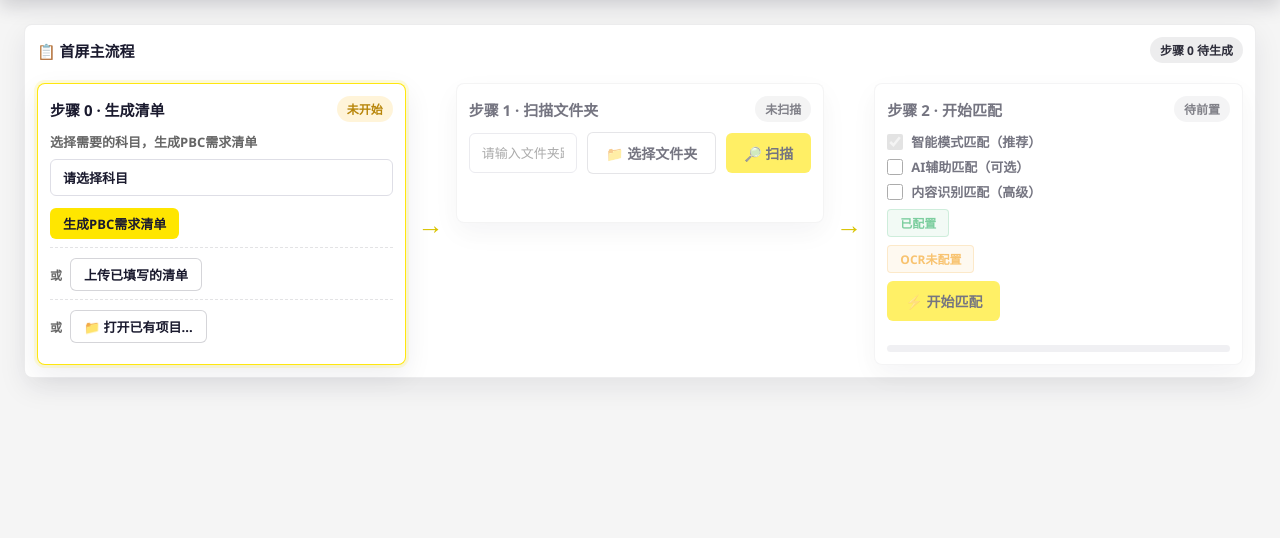
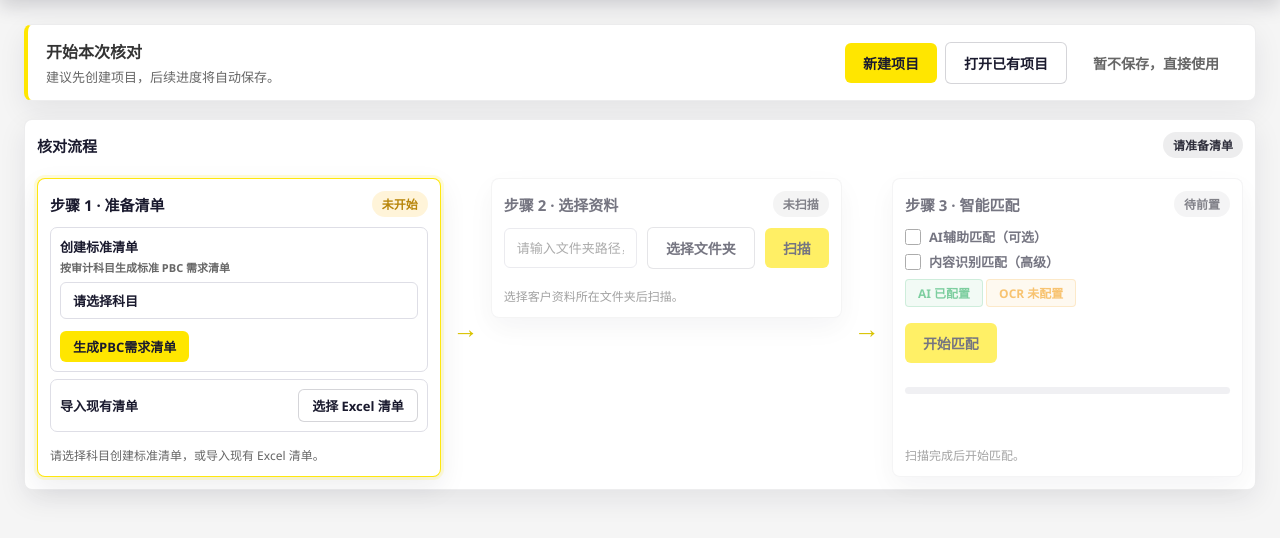
Before and after one commit to melody6l/PBCV2, a Flask app: page / in a window 1280 px wide. Shown: the part 67-605 px from the top of the page. Run offline with Flask 3, Linux system fonts and the light colour scheme; some libraries are stand-ins or nearby versions.

```diff
--- a/app.py
+++ b/app.py
@@ -257,6 +257,50 @@ def get_matched_paths(state):
     return matched
 
 
+def prune_match_results(results, valid_paths):
+    """删除已不存在的文件引用，保留仍有效的历史及人工匹配。"""
+    valid = {os.path.normcase(os.path.normpath(path)) for path in valid_paths}
+    pruned = []
+    for original in results or []:
+        result = dict(original)
+        paths = result.get("matched_files") or []
+        names = result.get("matched_names") or []
+        types = result.get("matched_types") or []
+        kept_positions = [
+            index for index, path in enumerate(paths)
+            if os.path.normcase(os.path.normpath(path)) in valid
+        ]
+        result["matched_files"] = [paths[index] for index in kept_positions]
+        result["matched_names"] = [
+            names[index] if index < len(names) else os.path.basename(paths[index])
+            for index in kept_positions
+        ]
+        result["matched_types"] = [
+            types[index] if index < len(types) else ("文件夹" if os.path.isdir(paths[index]) else "文件")
+            for index in kept_positions
+        ]
+        result["match_count"] = len(result["matched_files"])
+        if not result["matched_files"]:
+            result["status"] = "未匹配"
+            result["company_coverage"] = {}
+        else:
+            coverage = {}
+            for company, company_data in (result.get("company_coverage") or {}).items():
+                kept_files = [
+                    path for path in company_data.get("files", [])
+                    if os.path.normcase(os.path.normpath(path)) in valid
+                ]
+                kept_folders = [
+                    path for path in company_data.get("folders", [])
+                    if os.path.normcase(os.path.normpath(path)) in valid
+                ]
+                if kept_files or kept_folders:
+                    coverage[company] = {"files": kept_files, "folders": kept_folders}
+            result["company_coverage"] = coverage
+        pruned.append(result)
+    return pruned
+
+
 def build_browse_view_items(state):
     """构建以扫描资料为中心的动态层级列表。"""
     return build_browse_items(
@@ -297,63 +341,57 @@ def select_folder():
 
 @app.route("/api/scan-folder", methods=["POST"])
 def scan_folder():
-    """扫描指定文件夹"""
+    """只扫描指定文件夹并记录变化；匹配由用户在下一步明确触发。"""
     s = _state()
     data = request.get_json()
     folder_path = data.get("folder_path", "")
     if not folder_path or not os.path.isdir(folder_path):
         return jsonify({"error": "文件夹路径无效"}), 400
 
-    prev_files = s.get("scanned_files")
-    prev_folders = s.get("scanned_folders")
+    previous_root = s.get("scan_root") or ""
+    same_root = bool(previous_root) and os.path.normcase(os.path.abspath(previous_root)) == os.path.normcase(os.path.abspath(folder_path))
+    prev_files = s.get("scanned_files") if same_root else None
+    prev_folders = s.get("scanned_folders") if same_root else None
     if prev_files is None and prev_folders is None:
-        prev_files = s.get("previous_scanned_files") or None
-        prev_folders = s.get("previous_scanned_folders") or None
+        prev_files = (s.get("previous_scanned_files") or None) if same_root else None
+        prev_folders = (s.get("previous_scanned_folders") or None) if same_root else None
     scanned_files, scanned_folders = scan_all(folder_path)
     diff = calculate_diff(prev_files, scanned_files, prev_folders, scanned_folders)
 
+    s["previous_scanned_files"] = list(prev_files or [])
+    s["previous_scanned_folders"] = list(prev_folders or [])
     s["scanned_files"] = scanned_files
     s["scanned_folders"] = scanned_folders
     s["scan_root"] = folder_path
-
-    # 自动执行匹配
-    if s["checklist"]:
-        prev_results = s.get("match_results") if s["checklist"].get("has_previous_results") else None
-        # 获取公司列表
-        company_names = get_company_names_from_session(s)
-
-        results = match_files(
-            s["checklist"]["items"],
-            scanned_files,
-            scanned_folders,
-            prev_results=prev_results,
-            company_names=company_names,
-            merge_mode=True,  # 增量合并模式：已匹配项也检查新文件
-        )
-        s["match_results"] = results
-        matched_count, partial_count = result_counts(results)
-        return jsonify({
-            "success": True,
-            "scanned_count": len(scanned_files) + len(scanned_folders),
-            "diff": diff,
-            "checklist_diff": {
-                "new_count": len(s.get("new_items", [])),
-                "existing_count": len(s.get("existing_items", [])),
-            },
-            "results": results,
-            "matched_count": matched_count,
-            "partial_count": partial_count,
-            "total": len(results),
-            "root_path": folder_path,
-        })
+    if diff["mode"] == "full_scan":
+        pending_files = scanned_files
+        pending_folders = scanned_folders
+        match_required = True
     else:
-        return jsonify({
-            "success": True,
-            "scanned_count": len(scanned_files) + len(scanned_folders),
-            "diff": diff,
-            "results": [],
-            "message": "请先上传清单文件再执行匹配",
-        })
+        pending_files = diff["added_files"]
+        pending_folders = diff["added_folders"]
+        match_required = bool(diff["total_added"] or diff["total_removed"])
+    if not s.get("match_results"):
+        match_required = True
+        pending_files = scanned_files
+        pending_folders = scanned_folders
+    s["pending_match_files"] = pending_files
+    s["pending_match_folders"] = pending_folders
+    s["scan_needs_match"] = match_required
+    s["last_scan_diff"] = diff
+
+    return jsonify({
+        "success": True,
+        "scanned_count": len(scanned_files) + len(scanned_folders),
+        "file_count": len(scanned_files),
+        "folder_count": len(scanned_folders),
+        "diff": diff,
+        "match_required": match_required,
+        "has_previous_results": bool(s.get("match_results")),
+        "pending_file_count": len(pending_files),
+        "pending_folder_count": len(pending_folders),
+        "root_path": folder_path,
+    })
 
 
 @app.route("/api/match", methods=["POST"])
@@ -368,20 +406,31 @@ def do_match():
     if not s["scanned_files"] and not s.get("scanned_folders"):
         return jsonify({"error": "请先扫描目标文件夹"}), 400
 
-    prev_results = s.get("match_results") if incremental and s["checklist"].get("has_previous_results") else None
+    prev_results = None
+    candidate_files = s["scanned_files"]
+    candidate_folders = s.get("scanned_folders", [])
+    if incremental and s.get("match_results"):
+        all_valid_paths = list(s["scanned_files"]) + list(s.get("scanned_folders", []))
+        prev_results = prune_match_results(s["match_results"], all_valid_paths)
+        candidate_files = s.get("pending_match_files") or []
+        candidate_folders = s.get("pending_match_folders") or []
     # 获取公司列表
     company_names = get_company_names_from_session(s)
 
     started = time.perf_counter()
     results = match_files(
         s["checklist"]["items"],
-        s["scanned_files"],
-        s.get("scanned_folders", []),
+        candidate_files,
+        candidate_folders,
         prev_results=prev_results,
         company_names=company_names,
-        merge_mode=True,
+        merge_mode=bool(prev_results),
     )
     s["match_results"] = results
+    s["checklist"]["has_previous_results"] = True
+    s["pending_match_files"] = []
+    s["pending_match_folders"] = []
+    s["scan_needs_match"] = False
     matched_count, partial_count = result_counts(results)
     duration_ms = round((time.perf_counter() - started) * 1000)
     root = s.get("scan_root", "")
@@ -489,6 +538,10 @@ def gen_checklist():
             "items": items_for_match,
             "has_previous_results": False,
         }
+        s["match_results"] = None
+        s["pending_match_files"] = list(s.get("scanned_files") or [])
+        s["pending_match_folders"] = list(s.get("scanned_folders") or [])
+        s["scan_needs_match"] = bool(s.get("scanned_files") or s.get("scanned_folders"))
 
         return jsonify({
             "success": True,
@@ -567,6 +620,10 @@ def upload_checklist_v2():
             "has_previous_results": False,
         }
         s["checklist"] = checklist
+        s["match_results"] = None
+        s["pending_match_files"] = list(s.get("scanned_files") or [])
+        s["pending_match_folders"] = list(s.get("scanned_folders") or [])
+        s["scan_needs_match"] = bool(s.get("scanned_files") or s.get("scanned_folders"))
 
         return jsonify({
             "success": True,
@@ -2128,6 +2185,8 @@ def api_project_load():
         "scanned_files": s.get("scanned_files"),
         "scanned_folders": s.get("scanned_folders"),
         "scan_root": s.get("scan_root"),
+        "scan_needs_match": s.get("scan_needs_match", False),
+        "last_scan_diff": s.get("last_scan_diff"),
         "checklist": s.get("checklist"),
         "checklist_file_path": s.get("checklist_file_path"),
         "dev_logs": s.get("dev_logs") or [],
--- a/session_manager.py
+++ b/session_manager.py
@@ -29,6 +29,10 @@ def create_fresh_state():
         "existing_items": [],
         "previous_scanned_files": [],
         "previous_scanned_folders": [],
+        "pending_match_files": [],
+        "pending_match_folders": [],
+        "scan_needs_match": False,
+        "last_scan_diff": None,
         "checklist_template": None,
         "checklist_file_path": None,
         "active_project": None,
--- a/static/css/style.css
+++ b/static/css/style.css
@@ -112,7 +112,7 @@ h1 { display: none; }
 
 .workflow-steps {
     display: grid;
-    grid-template-columns: minmax(0, 1fr) auto minmax(0, 1fr) auto minmax(0, 1fr);
+    grid-template-columns: minmax(280px, 1.15fr) auto minmax(260px, 1fr) auto minmax(260px, 1fr);
     gap: 12px;
     align-items: stretch;
 }
@@ -134,8 +134,8 @@ h1 { display: none; }
     overflow: visible;
 }
 
-#workflow-step-0,
-#workflow-step-2 {
+#workflow-step-1,
+#workflow-step-3 {
     height: auto;
     min-height: 140px;
     overflow: visible;
@@ -180,6 +180,107 @@ h1 { display: none; }
     font-size: 15px;
     align-self: flex-start;
     margin-bottom: 8px;
+}
+
+.project-start-panel {
+    display: flex;
+    align-items: center;
+    justify-content: space-between;
+    gap: 20px;
+    border-left: 4px solid var(--accent);
+    padding: 14px 18px;
+}
+
+.project-start-copy {
+    display: flex;
+    flex-direction: column;
+    gap: 4px;
+}
+
+.project-start-copy span {
+    color: var(--muted);
+    font-size: 13px;
+}
+
+.project-start-actions {
+    display: flex;
+    align-items: center;
+    gap: 8px;
+    flex-wrap: wrap;
+}
+
+.btn-text {
+    border-color: transparent;
+    background: transparent;
+    color: var(--muted);
+}
+
+.checklist-entry {
+    border: 1px solid var(--border);
+    border-radius: 7px;
+    padding: 9px;
+    margin-bottom: 7px;
+}
+
+.checklist-entry-import {
+    display: flex;
+    align-items: center;
+    justify-content: space-between;
+    gap: 8px;
+}
+
+.checklist-entry-title {
+    color: var(--primary);
+    font-size: 13px;
+    font-weight: 700;
+}
+
+.checklist-entry .section-hint {
+    margin: 3px 0 7px;
+    font-size: 11px;
+}
+
+.multi-select-actions {
+    display: flex;
+    gap: 8px;
+    position: sticky;
+    top: 0;
+    z-index: 1;
+    padding: 6px 8px;
+    border-bottom: 1px solid var(--border);
+    background: #fff;
+}
+
+.multi-select-actions button {
+    border: 0;
+    background: transparent;
+    color: #315ca8;
+    cursor: pointer;
+    font: inherit;
+    font-size: 12px;
+}
+
+.next-action {
+    margin-top: auto;
+    padding-top: 8px;
+    color: var(--muted);
+    font-size: 12px;
+    line-height: 1.45;
+}
+
+.match-default-copy {
+    color: var(--muted);
+    font-size: 12px;
+    margin-bottom: 8px;
+}
+
+.advanced-match-settings {
+    margin: 0 0 8px;
+    font-size: 12px;
+}
+
+.advanced-match-settings .match-options {
+    margin-top: 0;
 }
 
 .match-options {
@@ -1811,9 +1912,18 @@ body.dark .result-table tbody td.frozen-col-last {
 
 /* ====== 步骤0：模板面板 ====== */
 
-.workflow-step-card #workflow-step-0 {
-    min-height: auto;
-    height: auto;
+.scan-diff-summary {
+    display: flex;
+    align-items: center;
+    flex-wrap: wrap;
+    gap: 10px;
+    color: var(--muted);
+    font-size: 13px;
+}
+
+.scan-diff-summary .has-change {
+    color: var(--primary);
+    font-weight: 700;
 }
 
 .section-hint {
@@ -2603,7 +2713,8 @@ body.dark .result-table tbody td.frozen-col-last {
     }
 
     .folder-input-group,
-    .llm-row {
+    .llm-row,
+    .project-start-panel {
         align-items: stretch;
         flex-direction: column;
     }
--- a/templates/index.html
+++ b/templates/index.html
@@ -4,7 +4,7 @@
     <meta charset="UTF-8">
     <meta name="viewport" content="width=device-width, initial-scale=1.0">
     <title>文件核对工具</title>
-    <link rel="stylesheet" href="/static/css/style.css?v=7">
+    <link rel="stylesheet" href="/static/css/style.css?v=12">
 </head>
 <body>
     <header class="topbar">
@@ -39,43 +39,61 @@
         <div class="accent-line"></div>
     </header>
     <div class="container">
+        <div class="panel project-start-panel" id="project-start-panel">
+            <div class="project-start-copy">
+                <strong>开始本次核对</strong>
+                <span>建议先创建项目，后续进度将自动保存。</span>
+            </div>
+            <div class="project-start-actions">
+                <button class="btn btn-primary" id="btn-project-create-start">新建项目</button>
+                <button class="btn btn-outline" id="btn-project-open-start">打开已有项目</button>
+                <button class="btn btn-text" id="btn-project-temp-start">暂不保存，直接使用</button>
+            </div>
+        </div>
+
         <!-- 主流程 -->
         <div class="panel workflow-panel" id="workflow-panel">
             <div class="workflow-title">
                 <div class="panel-title">
-                    <span>&#128203; 首屏主流程</span>
+                    <span>核对流程</span>
                     <span class="badge" id="workflow-state-badge">待开始</span>
                 </div>
             </div>
             <div class="workflow-steps">
-                <!-- 步骤0：生成PBC需求清单 -->
-                <div class="panel workflow-step-card" id="workflow-step-0">
+                <!-- 步骤1：准备清单 -->
+                <div class="panel workflow-step-card" id="workflow-step-1">
                     <div class="panel-title">
-                        <span>步骤 0 · 生成清单</span>
+                        <span>步骤 1 · 准备清单</span>
                         <span class="badge" id="template-badge">未开始</span>
                     </div>
                     <div class="template-section">
                         <div class="template-gen-area" id="template-gen-area">
-                            <div class="subject-select-area" id="subject-select-area">
-                                <p class="section-hint">选择需要的科目，生成PBC需求清单</p>
+                            <div class="checklist-entry">
+                                <div class="checklist-entry-title">创建标准清单</div>
+                                <p class="section-hint">按审计科目生成标准 PBC 需求清单</p>
                                 <div class="multi-select-wrap" id="subject-select-wrap">
                                     <div class="multi-select-trigger" id="subject-select-trigger">请选择科目</div>
-                                    <div class="multi-select-dropdown hidden" id="subject-select-dropdown"></div>
+                                    <div class="multi-select-dropdown hidden" id="subject-select-dropdown">
+                                        <div class="multi-select-actions">
+                                            <button type="button" data-subject-action="all">全选</button>
+                                            <button type="button" data-subject-action="clear">清空</button>
+                                        </div>
+                                        <div id="subject-select-options"></div>
+                                    </div>
                                     <input type="hidden" id="subject-selected-values">
                                 </div>
                                 <div class="btn-group">
                                     <button class="btn btn-primary btn-sm" id="gen-checklist-btn">生成PBC需求清单</button>
                                 </div>
                             </div>
-                            <div class="upload-alternative">
-                                <span class="or-divider">或</span>
-                                <button class="btn btn-outline btn-sm" id="upload-filled-btn">上传已填写的清单</button>
+                            <div class="checklist-entry checklist-entry-import">
+                                <div>
+                                    <div class="checklist-entry-title">导入现有清单</div>
+                                </div>
+                                <button class="btn btn-outline btn-sm" id="upload-filled-btn">选择 Excel 清单</button>
                                 <input type="file" id="filled-checklist-input" accept=".xlsx" class="hidden">
                             </div>
-                            <div class="upload-alternative">
-                                <span class="or-divider">或</span>
-                                <button class="btn btn-outline btn-sm" id="btn-open-project-inline">&#128193; 打开已有项目...</button>
-                            </div>
+                            <p class="next-action" id="template-next-action">完成后进入“选择资料”。</p>
                         </div>
                         <div class="template-done hidden" id="template-done">
                             <div class="upload-summary" id="template-summary"></div>
@@ -91,32 +109,30 @@
 
                 <div class="step-arrow">&rarr;</div>
 
-                <!-- 步骤1：上传清单（原步骤1，改为可选或上传已填写的） -->
-                <div class="panel workflow-step-card" id="workflow-step-1">
+                <!-- 步骤2：选择资料 -->
+                <div class="panel workflow-step-card" id="workflow-step-2">
                     <div class="panel-title">
-                        <span>步骤 1 · 扫描文件夹</span>
+                        <span>步骤 2 · 选择资料</span>
                         <span class="badge" id="folder-badge">未扫描</span>
                     </div>
                     <div class="folder-input-group">
                         <input type="text" id="folder-path" placeholder="请输入文件夹路径，如: D:\客户资料\2024年度">
-                        <button class="btn btn-outline" id="select-folder-btn" type="button">&#128193; 选择文件夹</button>
-                        <button class="btn btn-primary" id="scan-btn">&#128270; 扫描</button>
+                        <button class="btn btn-outline" id="select-folder-btn" type="button">选择文件夹</button>
+                        <button class="btn btn-primary" id="scan-btn">扫描</button>
                     </div>
+                    <p class="next-action" id="folder-next-action">选择客户资料所在文件夹后扫描。</p>
                 </div>
 
                 <div class="step-arrow">&rarr;</div>
 
-                <!-- 步骤2：匹配 -->
-                <div class="panel workflow-step-card" id="workflow-step-2">
+                <!-- 步骤3：智能匹配 -->
+                <div class="panel workflow-step-card" id="workflow-step-3">
                     <div class="panel-title">
-                        <span>步骤 2 · 开始匹配</span>
+                        <span>步骤 3 · 智能匹配</span>
                         <span class="badge" id="match-badge">待匹配</span>
                     </div>
+                    <div class="advanced-match-settings" id="advanced-match-settings">
                         <div class="match-options">
-                        <label class="match-option">
-                            <input type="checkbox" id="smart-match-enabled" checked disabled>
-                            <span>智能模式匹配（推荐）</span>
-                        </label>
                             <label class="match-option">
                                 <input type="checkbox" id="llm-enabled">
                                 <span>AI辅助匹配（可选）</span>
@@ -127,18 +143,21 @@
                             </label>
                         </div>
                         <div class="llm-config-summary hidden" id="llm-config-summary">
-                        <span class="llm-config-tag" id="llm-config-tag" title="点击修改配置">已配置</span>
+                            <span class="llm-config-tag" id="llm-config-tag" title="点击修改配置">AI 已配置</span>
                         </div>
                         <div class="llm-config-summary hidden" id="ocr-config-summary">
-                        <span class="llm-config-tag ocr-config-tag" id="ocr-config-tag" title="点击配置OCR">OCR未配置</span>
+                            <span class="llm-config-tag ocr-config-tag" id="ocr-config-tag" title="点击配置OCR">OCR 未配置</span>
                         </div>
-                    <button class="btn btn-success btn-match" id="match-btn">&#9889; 开始匹配</button>
+                    </div>
+                    <button class="btn btn-success btn-match" id="match-btn">开始匹配</button>
                     <span class="llm-status hidden" id="llm-status">正在匹配中...</span>
                     <span class="hidden" id="content-status">正在读取文件内容…</span>
                     <div class="progress-bar">
                         <div class="fill" id="progress-fill" style="width: 0%"></div>
                     </div>
+                    <p class="next-action" id="match-next-action">扫描完成后开始匹配。</p>
                 </div>
+
             </div>
         </div>
 
@@ -174,17 +193,17 @@
         <!-- 核对工作台区域 -->
         <div class="panel hidden" id="preview-section">
             <div class="panel-title">
-                <span>&#128203; 核对工作台</span>
+                <span>核对工作台</span>
                 <div class="panel-actions">
                     <button class="btn btn-outline btn-sm hidden" id="toggle-manage-btn" title="编辑行模式">&#9998; 编辑行</button>
                     <button class="btn btn-outline btn-sm hidden" id="add-row-btn" title="新增一行">+ 新增行</button>
                     <div class="view-toggle" id="view-toggle">
-                        <button class="view-toggle-btn active" data-view="matrix">&#128203; 核对总览</button>
-                        <button class="view-toggle-btn" data-view="list">&#128205; 需求列表</button>
-                        <button class="view-toggle-btn" data-view="browse">&#128193; 文件浏览</button>
+                        <button class="view-toggle-btn active" data-view="matrix">核对总览</button>
+                        <button class="view-toggle-btn" data-view="list">需求列表</button>
+                        <button class="view-toggle-btn" data-view="browse">文件浏览</button>
                     </div>
-                    <button class="btn btn-outline btn-sm hidden" id="organize-files-btn">&#128230; 整理文件</button>
-                    <button class="btn btn-outline btn-sm hidden" id="export-checklist-btn">&#128202; 导出清单</button>
+                    <button class="btn btn-outline btn-sm hidden" id="organize-files-btn">整理文件</button>
+                    <button class="btn btn-outline btn-sm hidden" id="export-checklist-btn">导出清单</button>
                 </div>
             </div>
 
@@ -450,7 +469,7 @@
     <div class="project-modal hidden" id="project-save-modal">
             <div class="project-modal-content project-save-content">
                 <div class="project-modal-header">
-                <h3>保存项目</h3>
+                    <h3>新建并保存项目</h3>
                 <button class="project-modal-close" id="project-save-close">&times;</button>
             </div>
             <div class="project-modal-body">
@@ -464,12 +483,12 @@
             </div>
             <div class="project-modal-footer">
                 <button class="btn btn-outline" id="project-save-cancel">取消</button>
-                <button class="btn btn-primary" id="project-save-confirm">保存项目</button>
+                <button class="btn btn-primary" id="project-save-confirm">创建项目</button>
             </div>
         </div>
     </div>
 
     <script src="https://cdn.jsdelivr.net/npm/xlsx@0.18.5/dist/xlsx.full.min.js"></script>
-    <script src="/static/js/main.js?v=12"></script>
+    <script src="/static/js/main.js?v=21"></script>
 </body>
 </html>
```
Also changed, not shown: project_manager.py (+8 -0 lines), static/js/main.js. Lines whose indentation alone changed are shown as unchanged.
